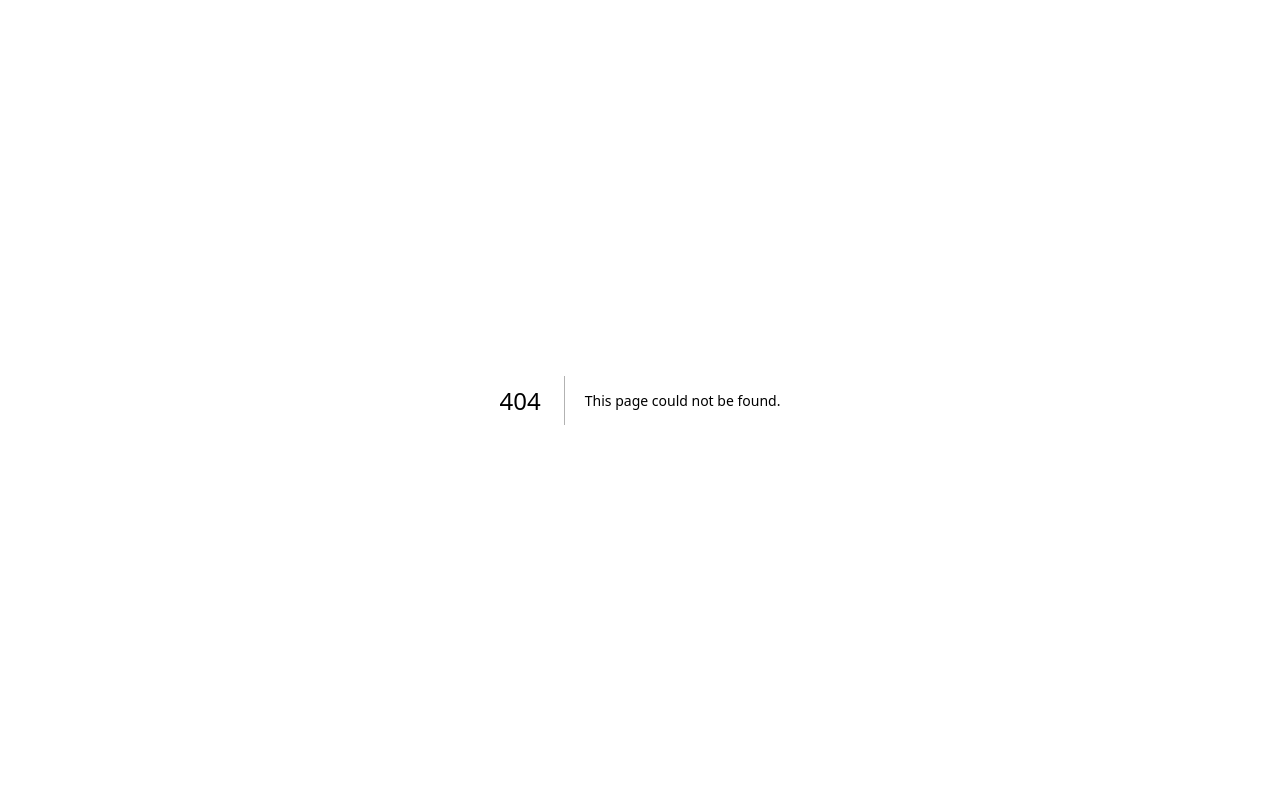
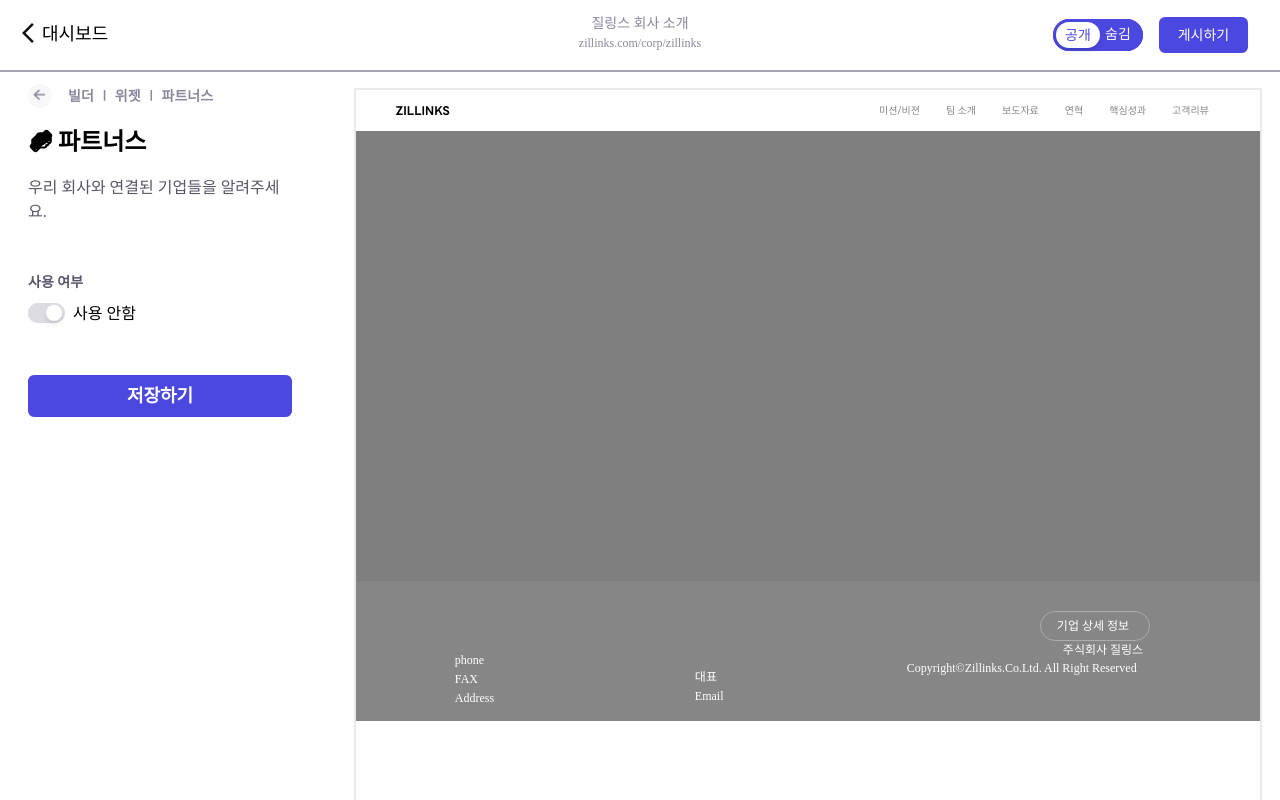
Before and after one commit to boyon99/TEAM-INTRO-FE, a Next.js app: page /builder/partners in a window 1280 px wide. Before the commit this address had no page. Built offline with nearby package versions, Linux system fonts and the light colour scheme; a web font is replaced by a local one.

Commit message:
feat: partners 페이지 작업 중단

```diff
--- a/src/components/common/input/index.tsx
+++ b/src/components/common/input/index.tsx
@@ -1,4 +1,9 @@
-import { BuilderCheckboxProps, BuilderInputProps, BuilderUploadImageProps } from '@/interfaces/input';
+import {
+  BuilderCheckboxProps,
+  BuilderInputProps,
+  BuilderSelectProps,
+  BuilderUploadImageProps,
+} from '@/interfaces/input';
 import { fileCheck } from '@/utils/fileCheck';
 import { useEffect, useState } from 'react';
 import { PrimaryButton } from '../button';
@@ -194,3 +199,22 @@ export function BuilderCheckbox({ list, onChange, setChecked, checked, value }:
     </>
   );
 }
+
+// 셀렉트박스
+export function BuilderSelect({ title }: BuilderSelectProps) {
+  return (
+    <div>
+      <div className="mt-[24px] font-[700] text-[14px] text-GrayScalePrimary-700">{title}</div>
+      <select
+        className="w-[264px] h-[42px] rounded-[6px] border-[2px] border-GrayScalePrimary-300 mt-[8px] flex py-[7px] indent-[10px] font-[400]"
+        onChange={(e) => {
+          console.log(e.target.value);
+        }}
+      >
+        {/* TODOLIST - 디자인 작업 */}
+        <option value="PARTNERS">파트너</option>
+        <option value="INVESTMENT">투자자</option>
+      </select>
+    </div>
+  );
+}
--- a/src/components/common/product/index.tsx
+++ b/src/components/common/product/index.tsx
@@ -1,31 +1,42 @@
-import { productdelete } from "@/apis/auth";
-import { ProductDelete } from "@/interfaces/auth";
-import useStore from "@/store";
-import { useMutation } from "@tanstack/react-query";
-import { AxiosError, AxiosRequestConfig } from "axios";
-import Link from "next/link";
-import { useState } from "react";
+import { productdelete } from '@/apis/auth';
+import { ProductDelete } from '@/interfaces/auth';
+import useStore from '@/store';
+import { useMutation } from '@tanstack/react-query';
+import { AxiosError, AxiosRequestConfig } from 'axios';
+import Link from 'next/link';
+import { useState } from 'react';
 import { List, arrayMove } from 'react-movable';
 
-export function ProductTitle({ onClick, deleteSelectedClick, handleCheckboxChange, selectedItems, setSelectedItems, TeamAddonClick }: any) {
+export function ProductTitle({
+  onClick,
+  deleteSelectedClick,
+  handleCheckboxChange,
+  selectedItems,
+  setSelectedItems,
+  TeamAddonClick,
+}: any) {
   const { products, setProducts } = useStore();
-
-
-
   return (
     <>
       <div className="w-[264px] mt-[32px] flex">
         <div className="w-[67px] h-[36px]">
-           <button className="w-[67px] h-[36px] flex items-center m-[0_auto] justify-center" onClick={deleteSelectedClick}>
+          <button
+            className="w-[67px] h-[36px] flex items-center m-[0_auto] justify-center"
+            onClick={deleteSelectedClick}
+          >
             <img src="/Vector.png" alt="delete" />
             <span className="font-medium text-sm/[110%] text-[#7b7a93] ml-[4px]">삭제</span>
           </button>
         </div>
 
         <div className="w-[120px] h-[36px] ml-[78px]">
-          <button onClick={TeamAddonClick? TeamAddonClick : onClick} className="w-[120px] h-[36px] flex bg-[#4b48df] items-center justify-center rounded-lg p-[12px_16px_12px_12px] text-[#fff]">+ 추가하기</button>
+          <button
+            onClick={TeamAddonClick ? TeamAddonClick : onClick}
+            className="w-[120px] h-[36px] flex bg-[#4b48df] items-center justify-center rounded-lg p-[12px_16px_12px_12px] text-[#fff]"
+          >
+            + 추가하기
+          </button>
         </div>
-
       </div>
       <div className="mt-[20px]">
         <List
@@ -52,21 +63,30 @@ export function ProductTitle({ onClick, deleteSelectedClick, handleCheckboxChang
             >
               <div className="w-[264px] h-[42px] bg-[#fff] border border-solid border-[#cfced7] rounded-md relative mb-[12px]">
                 <div className="absolute top-[11px] left-[12px]">
-                <input type="checkbox" className="w-[16px] h-[16px] bg-[#6e6d86]" checked={selectedItems.includes(value.products_and_services_element_id)} onChange={() => handleCheckboxChange(value.products_and_services_element_id)}/>
+                  <input
+                    type="checkbox"
+                    className="w-[16px] h-[16px] bg-[#6e6d86]"
+                    checked={selectedItems.includes(value.products_and_services_element_id)}
+                    onChange={() => handleCheckboxChange(value.products_and_services_element_id)}
+                  />
                 </div>
                 <div className="absolute w-[144px] h-[24px] top-[9px] left-[60px]">
-                   <span className="w-[144px] h-[24px] flex justify-center font-medium text-base/[150%] text-[#57566a]">{value.name}</span>
+                  <span className="w-[144px] h-[24px] flex justify-center font-medium text-base/[150%] text-[#57566a]">
+                    {value.name}
+                  </span>
                 </div>
                 <div>
-                <img src="/handler.png" className="w-[24px] h-[24px] absolute top-[9px] right-[10px]" alt="hanlder-img" />
+                  <img
+                    src="/handler.png"
+                    className="w-[24px] h-[24px] absolute top-[9px] right-[10px]"
+                    alt="hanlder-img"
+                  />
                 </div>
               </div>
             </li>
-
           )}
         />
       </div>
     </>
   );
-
 }
--- a/src/interfaces/input.ts
+++ b/src/interfaces/input.ts
@@ -35,3 +35,7 @@ export interface BuilderCheckboxProps {
   onChange: (e: React.ChangeEvent<HTMLInputElement>) => void; // onChange
   setChecked: any; // setChecked
 }
+
+export interface BuilderSelectProps {
+  title: string; // label
+}
--- /dev/null
+++ b/src/pages/builder/partners.tsx
@@ -0,0 +1,126 @@
+import Layout from '@/components/builder/Layout';
+import React, { useEffect, useState } from 'react';
+import { BeforeButtonSmall } from '@/components/common/button';
+import useStore from '@/store';
+import { PrimaryButton } from '@/components/common/button';
+import { Toggle, ToggleLarge, ToggleWidget } from '@/components/common/toggle';
+import { ProductTitle } from '@/components/common/product';
+import { BuilderInput, BuilderSelect, BuilderTextarea, BuilderUploadImage } from '@/components/common/input';
+import { useForm } from 'react-hook-form';
+import axios, { AxiosError } from 'axios';
+import { getCookie } from '@/utils/cookies';
+import { useMutation } from '@tanstack/react-query';
+import { productadd, productdelete, productview } from '@/apis/auth';
+import { useRouter } from 'next/router';
+import { Popup } from '@/components/common/popup';
+import { validateImageSize } from '@/utils/fileCheck';
+import { ProductDelete } from '@/interfaces/auth';
+
+function PartnerView() {
+  const {
+    widgets,
+    setToggle,
+    keyVisual,
+    uploadImage,
+    setUploadImage,
+    setBackground,
+    setKeyVisual,
+    setSloganDetail,
+    add,
+    setAdd,
+  } = useStore();
+  const findWigetToggle = widgets.find((widget) => widget.name === '파트너스');
+  const [selectedItems, setSelectedItems] = useState<any[]>([]);
+
+  return (
+    <div className="ml-[28px]">
+      <BeforeButtonSmall pageName="빌더 &#8739; 위젯 &#8739; 파트너스" />
+      <div className="font-[700] text-[24px] mt-[16px] flex">
+        <img src="/partners.svg" alt="partners logo img" className="w-[26px] h-[26px] mr-[4px] translate-y-1" />
+        파트너스
+      </div>
+      <div className="w-[260px] font-[500] text-[16px] mt-[16px] text-GrayScalePrimary-700">
+        우리 회사와 연결된 기업들을 알려주세요.
+      </div>
+      {/* 사용여부 */}
+      <div className="mt-[48px] mb-[10px] font-[700] text-[14px] text-GrayScalePrimary-700">사용 여부</div>
+      <ToggleWidget
+        toggle={findWigetToggle?.toggle as boolean}
+        setWidgetToggle={setToggle}
+        widgetName="파트너스"
+        toggleText={{ true: '사용', false: '사용 안함' }}
+      />
+      {findWigetToggle?.toggle ? (
+        <>
+          <div className="mt-[48px]">
+            <span className="font-bold text-lg/[110%] text-[#57566a]">파트너스 편집</span>
+          </div>
+          <ProductTitle
+            onClick={() => {
+              setAdd(true);
+            }}
+            deleteSelectedClick={() => {}}
+            handleCheckboxChange={() => {}}
+            selectedItems={selectedItems}
+            setSelectedItems={() => {}}
+          />
+        </>
+      ) : (
+        <></>
+      )}
+      {/* 저장하기 */}
+      <PrimaryButton
+        form="view"
+        type="primary"
+        text="저장하기"
+        onClick={() => {}}
+        classname="w-[264px] h-[42px] mt-[48px] text-[18px] font-[700]"
+      />
+    </div>
+  );
+}
+
+function PartnerUpload() {
+  const { setUploadImage } = useStore();
+
+  return (
+    <div className="ml-[28px]">
+      <BeforeButtonSmall pageName="빌더 &#8739; 위젯 &#8739; 파트너스" />
+      <div className="font-[700] text-[24px] mt-[16px] flex">
+        <img src="/partners.svg" alt="partners logo img" className="w-[26px] h-[26px] mr-[4px] translate-y-1" />
+        파트너스
+      </div>
+      <div className="w-[260px] font-[500] text-[16px] mt-[16px] text-GrayScalePrimary-700">
+        우리 회사와 연결된 기업들을 알려주세요.
+      </div>
+      {/* 파트너스 추가하기 */}
+      <div className="mt-[48px] font-[700] text-[18px] text-GrayScalePrimary-700">파트너스 추가하기</div>
+      <BuilderSelect title="구분" />
+      <BuilderInput
+        title="회사 이름"
+        type="text"
+        placeholder="예: 질링스"
+        value={''}
+        onChange={(e) => {}}
+        maxLength={40}
+        id="representativeName"
+        required={true}
+      />
+      <div className="text-GrayScalePrimary-600 font-[400] text-[12px] w-[256px] mt-[8px] pl-[2px]">최대 40자</div>
+      <BuilderUploadImage title="회사 로고" ratio={1} imgSrc={''} setImgSrc={() => {}} setUploadImg={setUploadImage} />
+      {/* 저장하기 */}
+      <PrimaryButton
+        type="primary"
+        text="저장하기"
+        inputType="submit"
+        onClicka={() => {}}
+        classname="w-[264px] h-[42px] mt-[48px] text-[18px] font-[700]"
+      />
+    </div>
+  );
+}
+
+export default function Product() {
+  const { add } = useStore();
+  return <div>{add ? <Layout>{<PartnerUpload />}</Layout> : <Layout>{<PartnerView />}</Layout>}</div>;
+}
```
Also changed, not shown: public/partners.svg (added). Lines whose indentation alone changed are shown as unchanged.
